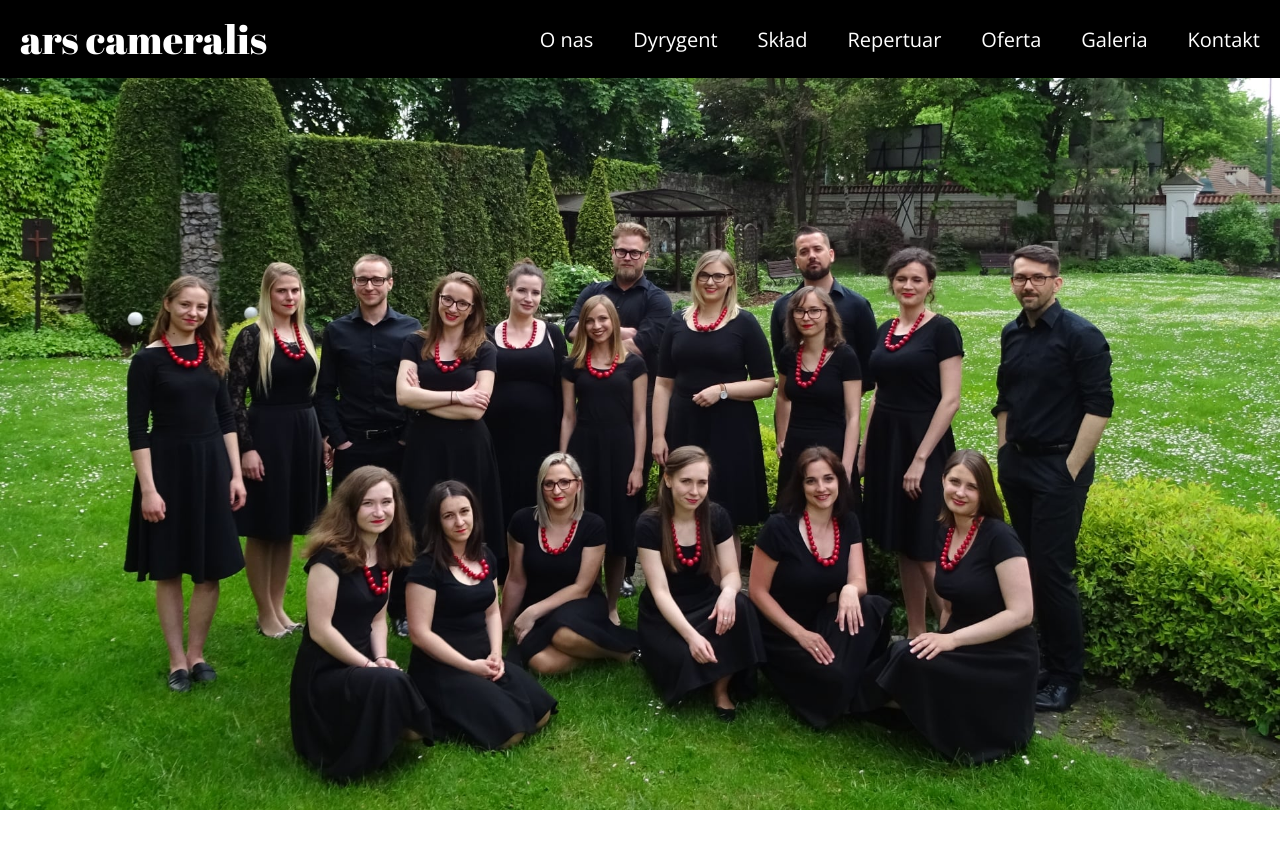
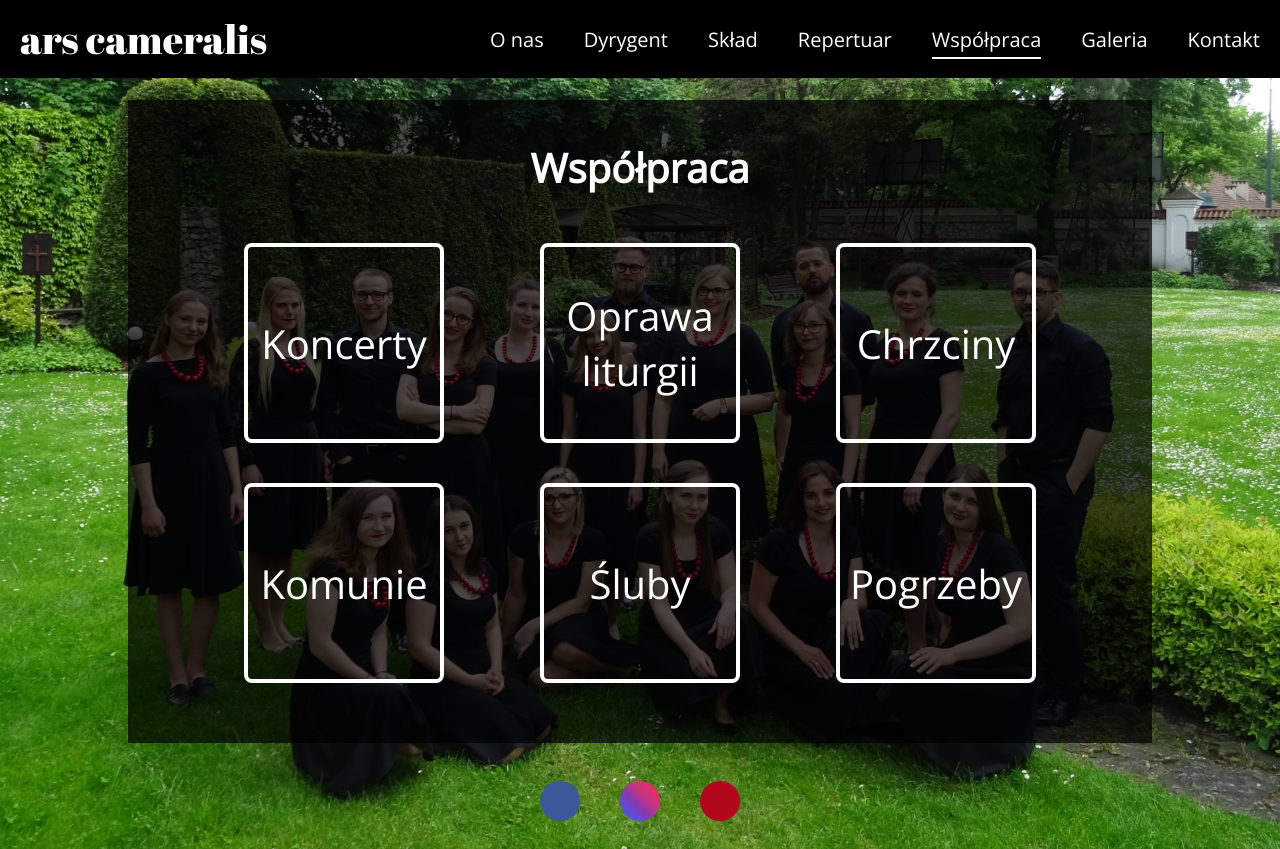
Before and after one commit to piotr-rajtar/ars-cameralis, a Vue app: page /collaboration in a window 1280 px wide. Before the commit the page ends 810 px from the top, so only its background shows below. Built offline with nearby package versions, Linux system fonts and the light colour scheme; some icons are missing.

Commit message:
Rename offer module

```diff
--- a/src/components/offer/Offer.vue
+++ b/src/components/collaboration/Collaboration.vue
@@ -1,7 +1,7 @@
 <template>
   <div :class="style.container">
     <div :class="style.textContainer">
-      <h1 :class="style.header">Oferta</h1>
+      <h1 :class="style.header">Współpraca</h1>
       <div :class="style.tileContainer">
         <div
           v-for="(item, index) in offerItems"
@@ -17,10 +17,10 @@
 
 <script lang="ts">
 import { Component, Vue } from 'vue-property-decorator';
-import { offerItems } from './offerContent';
+import { offerItems } from './collaborationContent';
 
 @Component({})
-export default class Offer extends Vue {
+export default class Collaboration extends Vue {
   offerItems = offerItems;
 }
 </script>
--- a/src/components/navigation/menuData.ts
+++ b/src/components/navigation/menuData.ts
@@ -18,8 +18,8 @@
     link: '/repertoir',
   },
   {
-    name: 'Oferta',
-    link: '/offer',
+    name: 'Współpraca',
+    link: '/collaboration',
   },
   {
     name: 'Galeria',
--- a/src/router/index.ts
+++ b/src/router/index.ts
@@ -5,7 +5,7 @@
 import Conductor from '../components/conductor/Conductor.vue';
 import Members from '../components/members/Members.vue';
 import Repertoir from '../components/repertoir/Repertoir.vue';
-import Offer from '../components/offer/Offer.vue';
+import Collaboration from '../components/collaboration/Collaboration.vue';
 import Gallery from '../components/gallery/Gallery.vue';
 import Contact from '../components/contact/Contact.vue';
 
@@ -38,9 +38,9 @@
     component: Repertoir,
   },
   {
-    path: '/offer',
-    name: 'Offer',
-    component: Offer,
+    path: '/collaboration',
+    name: 'Collaboration',
+    component: Collaboration,
   },
   {
     path: '/gallery',
```
Also changed, not shown: src/components/collaboration/collaborationContent.ts (renamed from src/components/offer/offerContent.ts).
